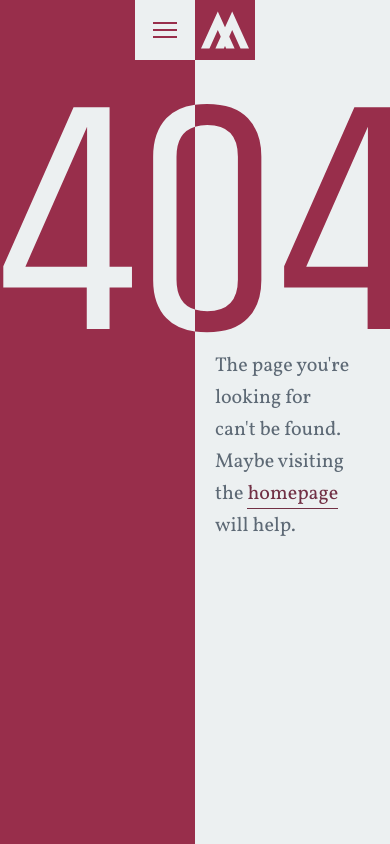
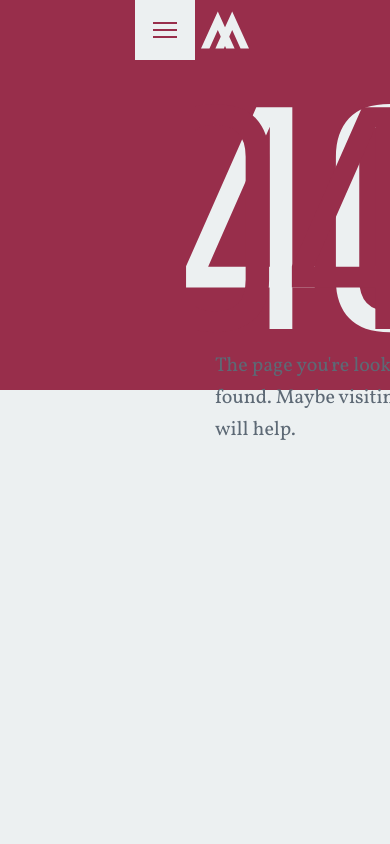
Before and after one commit to hrwtz/Hrwtz, a PHP site: page /index.php in a window 390 px wide. Run offline with PHP 8.4, Linux system fonts and the light colour scheme; some libraries are stand-ins or nearby versions.

Commit message:
Working on homepage responsive

```diff
--- a/_/css/application.css
+++ b/_/css/application.css
@@ -233,7 +233,23 @@ ul {
   color: #263146;
   font-style: italic; }
 
-/* line 93, ../sass/foundation/_base.scss */
+/* line 89, ../sass/foundation/_base.scss */
+h1, .h1 {
+  position: relative;
+  top: 50%;
+  width: 200%;
+  color: #ecf0f1;
+  font-size: 16.5em;
+  font-family: "Khand", sans-serif;
+  line-height: 0.69697em;
+  text-align: center; }
+
+/* line 100, ../sass/foundation/_base.scss */
+.h1--right {
+  left: -100%;
+  color: #982e4b; }
+
+/* line 105, ../sass/foundation/_base.scss */
 h2, .h2 {
   margin-bottom: 0.33333em;
   color: #263146;
@@ -242,15 +258,15 @@ h2, .h2 {
   line-height: 0.83333;
   text-transform: uppercase; }
   @media screen and (max-width: 41.875em) {
-    /* line 93, ../sass/foundation/_base.scss */
+    /* line 105, ../sass/foundation/_base.scss */
     h2, .h2 {
       font-size: 2.3em; } }
 
-/* line 106, ../sass/foundation/_base.scss */
+/* line 118, ../sass/foundation/_base.scss */
 .h2--mbl {
   margin-bottom: 1em; }
 
-/* line 110, ../sass/foundation/_base.scss */
+/* line 122, ../sass/foundation/_base.scss */
 h3, .h3 {
   margin-bottom: 0.41667em;
   color: #713045;
@@ -258,11 +274,11 @@ h3, .h3 {
   font-style: italic;
   line-height: 1.33333; }
 
-/* line 118, ../sass/foundation/_base.scss */
+/* line 130, ../sass/foundation/_base.scss */
 h4, .h4 {
   margin-bottom: 1em; }
 
-/* line 129, ../sass/foundation/_base.scss */
+/* line 141, ../sass/foundation/_base.scss */
 h1:last-child, .h1:last-child,
 h2:last-child, .h2:last-child,
 h3:last-child, .h3:last-child,
@@ -271,17 +287,17 @@ p:last-child, .p:last-child,
 ul:last-child {
   margin-bottom: 0; }
 
-/* line 141, ../sass/foundation/_base.scss */
+/* line 153, ../sass/foundation/_base.scss */
 p a,
 .p a {
   border-bottom: 1px solid #713045; }
   @media print {
-    /* line 145, ../sass/foundation/_base.scss */
+    /* line 157, ../sass/foundation/_base.scss */
     p a:after,
     .p a:after {
       content: " (" attr(href) ") "; } }
 
-/* line 151, ../sass/foundation/_base.scss */
+/* line 163, ../sass/foundation/_base.scss */
 a {
   color: #713045; }
 
@@ -296,26 +312,10 @@ a {
     color: $c-subdue;
   }
 }*/
-/* line 169, ../sass/foundation/_base.scss */
+/* line 181, ../sass/foundation/_base.scss */
 img {
   height: auto;
   max-width: 100%; }
-
-/* line 174, ../sass/foundation/_base.scss */
-.h1 {
-  position: relative;
-  top: 50%;
-  width: 200%;
-  color: #ecf0f1;
-  font-size: 16.5em;
-  font-family: "Khand", sans-serif;
-  line-height: 0.69697em;
-  text-align: center; }
-
-/* line 185, ../sass/foundation/_base.scss */
-.h1--right {
-  left: -100%;
-  color: #982e4b; }
 
 /* line 15, ../sass/components/_well.scss */
 .well {
@@ -341,6 +341,14 @@ img {
 .well--s {
   margin-bottom: 3em;
   margin-top: 3em; }
+  @media screen and (max-width: 50em) {
+    /* line 42, ../sass/components/_well.scss */
+    .well--s {
+      margin-top: 5em;
+      margin-bottom: 5em; }
+      /* line 50, ../sass/components/_well.scss */
+      .well--s:first-of-type {
+        margin-top: 6em; } }
 
 /* line 15, ../sass/components/_cell.scss */
 .cell {
@@ -381,57 +389,77 @@ img {
     /* line 56, ../sass/components/_cell.scss */
     .cell--half {
       width: 100%; } }
+  @media screen and (max-width: 50em) {
+    /* line 56, ../sass/components/_cell.scss */
+    .cell--half {
+      float: none;
+      width: 100%;
+      height: auto;
+      min-height: 15em;
+      overflow: hidden; } }
 
-/* line 69, ../sass/components/_cell.scss */
+/* line 77, ../sass/components/_cell.scss */
 .cell--404 {
   position: static;
   margin-left: 50%;
   overflow: hidden; }
 
-/* line 75, ../sass/components/_cell.scss */
+/* line 83, ../sass/components/_cell.scss */
 .cell-content--left {
   float: right;
   padding-left: 1em;
   padding-right: 20%; }
-  @media print {
-    /* line 75, ../sass/components/_cell.scss */
+  @media print, screen and (max-width: 50em) {
+    /* line 83, ../sass/components/_cell.scss */
     .cell-content--left {
       float: none;
       padding-left: 0;
       padding-right: 0; } }
 
-/* line 88, ../sass/components/_cell.scss */
+/* line 96, ../sass/components/_cell.scss */
 .cell-content--right {
   float: left;
   padding-right: 1em;
   padding-left: 20%; }
-  @media print {
-    /* line 88, ../sass/components/_cell.scss */
+  @media print, screen and (max-width: 50em) {
+    /* line 96, ../sass/components/_cell.scss */
     .cell-content--right {
       float: none;
       padding-left: 0;
       padding-right: 0; } }
 
+@media print, screen and (max-width: 50em) {
+  /* line 109, ../sass/components/_cell.scss */
+  .cell--mono {
+    padding-left: 1em;
+    padding-right: 1em; } }
+
 /* line 15, ../sass/components/_row.scss */
 .row {
   position: relative;
   overflow: hidden;
-  padding: 0 1em; }
+  padding-left: 1em;
+  padding-right: 1em; }
 
-/* line 27, ../sass/components/_row.scss */
+/* line 28, ../sass/components/_row.scss */
 .row--window,
 .row--minwindow {
   padding: 0;
   height: 100%; }
   @media print {
-    /* line 27, ../sass/components/_row.scss */
+    /* line 28, ../sass/components/_row.scss */
     .row--window,
     .row--minwindow {
       height: auto;
       padding-top: 2em;
       padding-bottom: 2em; } }
+  @media screen and (max-width: 50em) {
+    /* line 28, ../sass/components/_row.scss */
+    .row--window,
+    .row--minwindow {
+      height: auto; } }
 
-/* line 39, ../sass/components/_row.scss */
+/* line 44, ../sass/components/_row.scss */
 .row--minwindow {
   height: auto;
   min-height: 100%; }
@@ -467,12 +495,12 @@ img {
   -ms-backface-visibility: hidden;
   -o-backface-visibility: hidden;
   backface-visibility: hidden; }
-  @media print {
+  @media print, screen and (max-width: 50em) {
     /* line 24, ../sass/components/_navigation.scss */
     .navigationSide {
       display: none; } }
 
-/* line 43, ../sass/components/_navigation.scss */
+/* line 44, ../sass/components/_navigation.scss */
 .navigation-clip {
   position: absolute;
   top: 0;
@@ -482,7 +510,7 @@ img {
   pointer-events: none;
   clip: rect(auto, auto, auto, auto); }
 
-/* line 53, ../sass/components/_navigation.scss */
+/* line 54, ../sass/components/_navigation.scss */
 .navigation-list {
   position: absolute;
   top: 0;
@@ -503,13 +531,13 @@ img {
   text-transform: uppercase;
   white-space: nowrap; }
   @media screen and (max-width: 50em) {
-    /* line 53, ../sass/components/_navigation.scss */
+    /* line 54, ../sass/components/_navigation.scss */
     .navigation-list {
       -webkit-transition: all 0.6s ease;
       -moz-transition: all 0.6s ease;
       -o-transition: all 0.6s ease;
       transition: all 0.6s ease; } }
-  /* line 74, ../sass/components/_navigation.scss */
+  /* line 75, ../sass/components/_navigation.scss */
   .is-open .navigation-list {
     -webkit-transition: all 0.3s cubic-bezier(0.6, -0.28, 0.735, 0.045);
     -moz-transition: all 0.3s cubic-bezier(0.6, -0.28, 0.735, 0.045);
@@ -519,7 +547,7 @@ img {
     width: 50%;
     padding-right: 3em; }
     @media screen and (max-width: 50em) {
-      /* line 74, ../sass/components/_navigation.scss */
+      /* line 75, ../sass/components/_navigation.scss */
       .is-open .navigation-list {
         width: 100%;
         -webkit-transition: all 0.6s ease;
@@ -527,22 +555,22 @@ img {
         -o-transition: all 0.6s ease;
         transition: all 0.6s ease; } }
 
-/* line 87, ../sass/components/_navigation.scss */
+/* line 88, ../sass/components/_navigation.scss */
 .navigation-item {
   display: inline-block; }
   @media screen and (max-width: 25em) {
-    /* line 87, ../sass/components/_navigation.scss */
+    /* line 88, ../sass/components/_navigation.scss */
     .navigation-item {
       font-size: 0.9em; } }
-  /* line 94, ../sass/components/_navigation.scss */
+  /* line 95, ../sass/components/_navigation.scss */
   .navigation-item:last-of-type {
     margin-right: 1em; }
 
-/* line 99, ../sass/components/_navigation.scss */
+/* line 100, ../sass/components/_navigation.scss */
 .navigation-item-link {
   padding: 0 0.25em; }
 
-/* line 103, ../sass/components/_navigation.scss */
+/* line 104, ../sass/components/_navigation.scss */
 .navigation-button {
   position: absolute;
   top: 0;
@@ -556,10 +584,10 @@ img {
   -moz-transition: left 0.3s;
   -o-transition: left 0.3s;
   transition: left 0.3s; }
-  /* line 114, ../sass/components/_navigation.scss */
+  /* line 115, ../sass/components/_navigation.scss */
   .navigation-button:nth-of-type(2) {
     margin-left: 0; }
-  /* line 118, ../sass/components/_navigation.scss */
+  /* line 119, ../sass/components/_navigation.scss */
   .navigation-button .icon {
     position: relative;
     top: 10%;
@@ -567,18 +595,18 @@ img {
     width: 80%;
     height: 80%; }
   @media screen and (max-width: 50em) {
-    /* line 103, ../sass/components/_navigation.scss */
+    /* line 104, ../sass/components/_navigation.scss */
     .navigation-button {
       -webkit-transition: left 0.6s ease;
       -moz-transition: left 0.6s ease;
       -o-transition: left 0.6s ease;
       transition: left 0.6s ease; } }
   @media screen and (max-width: 50em) {
-    /* line 130, ../sass/components/_navigation.scss */
+    /* line 131, ../sass/components/_navigation.scss */
     .is-open .navigation-button {
       left: 100%; } }
 
-/* line 139, ../sass/components/_navigation.scss */
+/* line 140, ../sass/components/_navigation.scss */
 .navigation-hamburger {
   position: relative;
   top: 50%;
@@ -590,7 +618,7 @@ img {
   margin-left: -20%;
   /* Set Up lines */
   /* Close State */ }
-  /* line 152, ../sass/components/_navigation.scss */
+  /* line 153, ../sass/components/_navigation.scss */
   .navigation-hamburger .navigation-hamburger-center, .navigation-hamburger:before, .navigation-hamburger:after {
     position: absolute;
     width: 100%;
@@ -609,37 +637,37 @@ img {
     -webkit-backface-visibility: hidden;
     -webkit-transform: translateZ(0); }
     @media screen and (max-width: 50em) {
-      /* line 152, ../sass/components/_navigation.scss */
+      /* line 153, ../sass/components/_navigation.scss */
       .navigation-hamburger .navigation-hamburger-center, .navigation-hamburger:before, .navigation-hamburger:after {
         -webkit-transition: all 0.6s ease;
         -moz-transition: all 0.6s ease;
         -o-transition: all 0.6s ease;
         transition: all 0.6s ease; } }
-  /* line 168, ../sass/components/_navigation.scss */
+  /* line 169, ../sass/components/_navigation.scss */
   .navigation-hamburger .navigation-hamburger-center {
     top: 0;
     left: 50%;
     margin-left: -50%; }
-  /* line 174, ../sass/components/_navigation.scss */
+  /* line 175, ../sass/components/_navigation.scss */
   .navigation-hamburger:before {
     top: -7px; }
-  /* line 178, ../sass/components/_navigation.scss */
+  /* line 179, ../sass/components/_navigation.scss */
   .navigation-hamburger:after {
     top: 7px; }
-  /* line 186, ../sass/components/_navigation.scss */
+  /* line 187, ../sass/components/_navigation.scss */
   .is-open .navigation-hamburger .navigation-hamburger-center, .is-open .navigation-hamburger:before, .is-open .navigation-hamburger:after {
     -webkit-transition: all 0.3s cubic-bezier(0.6, -0.28, 0.735, 0.045);
     -moz-transition: all 0.3s cubic-bezier(0.6, -0.28, 0.735, 0.045);
     -o-transition: all 0.3s cubic-bezier(0.6, -0.28, 0.735, 0.045);
     transition: all 0.3s cubic-bezier(0.6, -0.28, 0.735, 0.045); }
     @media screen and (max-width: 50em) {
-      /* line 186, ../sass/components/_navigation.scss */
+      /* line 187, ../sass/components/_navigation.scss */
       .is-open .navigation-hamburger .navigation-hamburger-center, .is-open .navigation-hamburger:before, .is-open .navigation-hamburger:after {
         -webkit-transition: all 0.6s ease;
         -moz-transition: all 0.6s ease;
         -o-transition: all 0.6s ease;
         transition: all 0.6s ease; } }
-  /* line 194, ../sass/components/_navigation.scss */
+  /* line 195, ../sass/components/_navigation.scss */
   .is-open .navigation-hamburger:after {
     -webkit-transform: rotate(-45deg) translate(2px, 4px);
     -moz-transform: rotate(-45deg) translate(2px, 4px);
@@ -647,7 +675,7 @@ img {
     -o-transform: rotate(-45deg) translate(2px, 4px);
     transform: rotate(-45deg) translate(2px, 4px);
     transform-origin: bottom left; }
-  /* line 199, ../sass/components/_navigation.scss */
+  /* line 200, ../sass/components/_navigation.scss */
   .is-open .navigation-hamburger:before {
     -webkit-transform: rotate(45deg) translate(1px, -3px);
     -moz-transform: rotate(45deg) translate(1px, -3px);
@@ -655,13 +683,13 @@ img {
     -o-transform: rotate(45deg) translate(1px, -3px);
     transform: rotate(45deg) translate(1px, -3px);
     transform-origin: bottom left; }
-  /* line 204, ../sass/components/_navigation.scss */
+  /* line 205, ../sass/components/_navigation.scss */
   .is-open .navigation-hamburger .navigation-hamburger-center {
     width: 0;
     margin-left: 0;
     opacity: .5; }
 
-/* line 212, ../sass/components/_navigation.scss */
+/* line 213, ../sass/components/_navigation.scss */
 .navigationSide-list {
   position: absolute;
   top: 50%;
@@ -673,23 +701,23 @@ img {
   transform: translateY(-50%);
   pointer-events: auto; }
 
-/* line 221, ../sass/components/_navigation.scss */
+/* line 222, ../sass/components/_navigation.scss */
 .navigationSide-item {
   position: relative;
   list-style: none; }
-  /* line 226, ../sass/components/_navigation.scss */
+  /* line 227, ../sass/components/_navigation.scss */
   .navigationSide-item.is-hover .navigationSide-dot {
     opacity: .7; }
-  /* line 229, ../sass/components/_navigation.scss */
+  /* line 230, ../sass/components/_navigation.scss */
   .navigationSide-item.is-hover .navigationSide-text {
     right: 0.71429em;
     right: 1.42857em;
     opacity: 1; }
-  /* line 237, ../sass/components/_navigation.scss */
+  /* line 238, ../sass/components/_navigation.scss */
   .navigationSide-item.active .navigationSide-dot {
     opacity: 1; }
 
-/* line 244, ../sass/components/_navigation.scss */
+/* line 245, ../sass/components/_navigation.scss */
 .navigationSide-dot {
   display: block;
   width: 0.5em;
@@ -706,7 +734,7 @@ img {
   -o-transition: all 0.3s;
   transition: all 0.3s; }
 
-/* line 255, ../sass/components/_navigation.scss */
+/* line 256, ../sass/components/_navigation.scss */
 .navigationSide-text {
   position: absolute;
   top: 50%;
@@ -720,11 +748,11 @@ img {
   transition: all 0.3s;
   font-size: 0.7em; }
 
-/* line 268, ../sass/components/_navigation.scss */
+/* line 269, ../sass/components/_navigation.scss */
 .navigationSide-item-link {
   display: block; }
 
-/* line 276, ../sass/components/_navigation.scss */
+/* line 277, ../sass/components/_navigation.scss */
 .navigationSide-dot--rectangle {
   position: relative;
   overflow: hidden;
@@ -734,7 +762,7 @@ img {
   -ms-border-radius: 0;
   -o-border-radius: 0;
   border-radius: 0; }
-  /* line 281, ../sass/components/_navigation.scss */
+  /* line 282, ../sass/components/_navigation.scss */
   .navigationSide-dot--rectangle:after {
     position: absolute;
     top: 0;
@@ -749,137 +777,137 @@ img {
     transform: rotate(45deg);
     backface-visibility: hidden; }
 
-/* line 297, ../sass/components/_navigation.scss */
+/* line 298, ../sass/components/_navigation.scss */
 .navigation-button--bcr .navigation-hamburger-center, .navigation-button--bcr
 .navigation-hamburger:before, .navigation-button--bcr
 .navigation-hamburger:after {
   background: #ecf0f1; }
-/* line 301, ../sass/components/_navigation.scss */
+/* line 302, ../sass/components/_navigation.scss */
 .navigation-button--bc0 .navigation-hamburger-center, .navigation-button--bc0
 .navigation-hamburger:before, .navigation-button--bc0
 .navigation-hamburger:after {
   background: #713045; }
-/* line 305, ../sass/components/_navigation.scss */
+/* line 306, ../sass/components/_navigation.scss */
 .navigation-button--bc1 .navigation-hamburger-center, .navigation-button--bc1
 .navigation-hamburger:before, .navigation-button--bc1
 .navigation-hamburger:after {
   background: #982e4b; }
-/* line 309, ../sass/components/_navigation.scss */
+/* line 310, ../sass/components/_navigation.scss */
 .navigation-button--bc2 .navigation-hamburger-center, .navigation-button--bc2
 .navigation-hamburger:before, .navigation-button--bc2
 .navigation-hamburger:after {
   background: #b0382f; }
-/* line 313, ../sass/components/_navigation.scss */
+/* line 314, ../sass/components/_navigation.scss */
 .navigation-button--bc3 .navigation-hamburger-center, .navigation-button--bc3
 .navigation-hamburger:before, .navigation-button--bc3
 .navigation-hamburger:after {
   background: #e05723; }
-/* line 317, ../sass/components/_navigation.scss */
+/* line 318, ../sass/components/_navigation.scss */
 .navigation-button--bc4 .navigation-hamburger-center, .navigation-button--bc4
 .navigation-hamburger:before, .navigation-button--bc4
 .navigation-hamburger:after {
   background: #f29727; }
 
-/* line 324, ../sass/components/_navigation.scss */
+/* line 325, ../sass/components/_navigation.scss */
 .navigation-button--bcr .icon {
   fill: #ecf0f1; }
 
-/* line 328, ../sass/components/_navigation.scss */
+/* line 329, ../sass/components/_navigation.scss */
 .navigation-button--bc0 .icon {
   fill: #713045; }
 
-/* line 332, ../sass/components/_navigation.scss */
+/* line 333, ../sass/components/_navigation.scss */
 .navigation-button--bc1 .icon {
   fill: #982e4b; }
 
-/* line 336, ../sass/components/_navigation.scss */
+/* line 337, ../sass/components/_navigation.scss */
 .navigation-button--bc2 .icon {
   fill: #b0382f; }
 
-/* line 340, ../sass/components/_navigation.scss */
+/* line 341, ../sass/components/_navigation.scss */
 .navigation-button--bc3 .icon {
   fill: #e05723; }
 
-/* line 344, ../sass/components/_navigation.scss */
+/* line 345, ../sass/components/_navigation.scss */
 .navigation-button--bc4 .icon {
   fill: #f29727; }
 
-/* line 351, ../sass/components/_navigation.scss */
+/* line 352, ../sass/components/_navigation.scss */
 .navigation-item-link--tcr {
   color: #ecf0f1; }
 
-/* line 355, ../sass/components/_navigation.scss */
+/* line 356, ../sass/components/_navigation.scss */
 .navigation-item-link--tc0 {
   color: #713045; }
 
-/* line 359, ../sass/components/_navigation.scss */
+/* line 360, ../sass/components/_navigation.scss */
 .navigation-item-link--tc1 {
   color: #982e4b; }
 
-/* line 363, ../sass/components/_navigation.scss */
+/* line 364, ../sass/components/_navigation.scss */
 .navigation-item-link--tc2 {
   color: #b0382f; }
 
-/* line 367, ../sass/components/_navigation.scss */
+/* line 368, ../sass/components/_navigation.scss */
 .navigation-item-link--tc3 {
   color: #e05723; }
 
-/* line 371, ../sass/components/_navigation.scss */
+/* line 372, ../sass/components/_navigation.scss */
 .navigation-item-link--tc4 {
   color: #f29727; }
 
-/* line 378, ../sass/components/_navigation.scss */
+/* line 379, ../sass/components/_navigation.scss */
 .navigation-list--cr .navigationSide-item.active .navigationSide-dot {
   -webkit-box-shadow: inset 0 0 0 8px #ecf0f1;
   -moz-box-shadow: inset 0 0 0 8px #ecf0f1;
   box-shadow: inset 0 0 0 8px #ecf0f1; }
-/* line 383, ../sass/components/_navigation.scss */
+/* line 384, ../sass/components/_navigation.scss */
 .navigation-list--cr .navigationSide-dot {
   -webkit-box-shadow: inset 0 0 0 1px #ecf0f1;
   -moz-box-shadow: inset 0 0 0 1px #ecf0f1;
   box-shadow: inset 0 0 0 1px #ecf0f1; }
-  /* line 385, ../sass/components/_navigation.scss */
+  /* line 386, ../sass/components/_navigation.scss */
   .navigation-list--cr .navigationSide-dot:after {
     background: #ecf0f1; }
-/* line 389, ../sass/components/_navigation.scss */
+/* line 390, ../sass/components/_navigation.scss */
 .navigation-list--cr .navigationSide-text {
   color: #ecf0f1; }
 
-/* line 397, ../sass/components/_navigation.scss */
+/* line 398, ../sass/components/_navigation.scss */
 .navigation-list--c1 .navigationSide-item.active .navigationSide-dot {
   -webkit-box-shadow: inset 0 0 0 8px #982e4b;
   -moz-box-shadow: inset 0 0 0 8px #982e4b;
   box-shadow: inset 0 0 0 8px #982e4b; }
-/* line 402, ../sass/components/_navigation.scss */
+/* line 403, ../sass/components/_navigation.scss */
 .navigation-list--c1 .navigationSide-dot {
   -webkit-box-shadow: inset 0 0 0 1px #982e4b;
   -moz-box-shadow: inset 0 0 0 1px #982e4b;
   box-shadow: inset 0 0 0 1px #982e4b; }
-  /* line 404, ../sass/components/_navigation.scss */
+  /* line 405, ../sass/components/_navigation.scss */
   .navigation-list--c1 .navigationSide-dot:after {
     background: #982e4b; }
-/* line 408, ../sass/components/_navigation.scss */
+/* line 409, ../sass/components/_navigation.scss */
 .navigation-list--c1 .navigationSide-text {
   color: #982e4b; }
 
-/* line 416, ../sass/components/_navigation.scss */
+/* line 417, ../sass/components/_navigation.scss */
 .navigation-list--c3 .navigationSide-item.active .navigationSide-dot {
   -webkit-box-shadow: inset 0 0 0 8px #e05723;
   -moz-box-shadow: inset 0 0 0 8px #e05723;
   box-shadow: inset 0 0 0 8px #e05723; }
-/* line 421, ../sass/components/_navigation.scss */
+/* line 422, ../sass/components/_navigation.scss */
 .navigation-list--c3 .navigationSide-dot {
   -webkit-box-shadow: inset 0 0 0 1px #e05723;
   -moz-box-shadow: inset 0 0 0 1px #e05723;
   box-shadow: inset 0 0 0 1px #e05723; }
-  /* line 423, ../sass/components/_navigation.scss */
+  /* line 424, ../sass/components/_navigation.scss */
   .navigation-list--c3 .navigationSide-dot:after {
     background: #e05723; }
-/* line 427, ../sass/components/_navigation.scss */
+/* line 428, ../sass/components/_navigation.scss */
 .navigation-list--c3 .navigationSide-text {
   color: #e05723; }
 
-/* line 433, ../sass/components/_navigation.scss */
+/* line 434, ../sass/components/_navigation.scss */
 .navigation-list--bcr .navigationSide-text {
   background-color: #ecf0f1;
   -webkit-box-shadow: 0 0 7px 7px #ecf0f1;
--- a/_/sass/components/_cell.scss
+++ b/_/sass/components/_cell.scss
@@ -64,6 +64,14 @@
         width: 100%;
     }
 
+    @media screen and (max-width: $g-m) {
+        float: none;
+        width: 100%;
+        height: auto;
+        min-height: em(300px);
+        overflow: hidden;
+    }
+
 }
 
 .cell--404{
@@ -77,7 +85,7 @@
     padding-left: $b-space;
     padding-right: 20%;
 
-    @media print {
+    @media print, screen and (max-width: $g-m) {
         float: none;
         padding-left: 0;
         padding-right: 0;
@@ -90,10 +98,18 @@
     padding-right: $b-space;
     padding-left: 20%;
 
-    @media print {
+    @media print, screen and (max-width: $g-m) {
         float: none;
         padding-left: 0;
         padding-right: 0;
     }
 
 }
+
+.cell--mono{
+
+    @media print, screen and (max-width: $g-m) {
+        padding-left: $b-space;
+        padding-right: $b-space;
+    }
+}
--- a/_/sass/components/_navigation.scss
+++ b/_/sass/components/_navigation.scss
@@ -30,7 +30,8 @@
     z-index: 950;
     @include backface-visibility(hidden);
 
-    @media print {
+    @media  print,
+            screen and (max-width: $g-m) {
         display: none;
     }
 
--- a/_/sass/components/_row.scss
+++ b/_/sass/components/_row.scss
@@ -15,7 +15,8 @@
 .row{
     position: relative;
     overflow: hidden;
-    padding: 0 $b-space;
+    padding-left: $b-space;
+    padding-right: $b-space;
 }
 
 // -------------------------------------
@@ -34,6 +35,10 @@
         padding-bottom: $b-space-2x;
     }
 
+    @media screen and (max-width: $g-m) {
+        height: auto;
+    }
+
 }
 
 .row--minwindow{
--- a/_/sass/components/_well.scss
+++ b/_/sass/components/_well.scss
@@ -42,4 +42,13 @@
 .well--s{
     margin-bottom: $b-space-3x;
     margin-top: $b-space-3x;
+
+    @media screen and (max-width: $g-m) {
+        margin-top: $b-space * 5;
+        margin-bottom: $b-space * 5;
+
+        &:first-of-type{
+            margin-top: $b-space * 6;
+        }
+    }
 }
--- a/_/sass/foundation/_base.scss
+++ b/_/sass/foundation/_base.scss
@@ -87,7 +87,19 @@ h4, .h4 {
 }
 
 h1, .h1 {
+    position: relative;
+    top: 50%;
+    width: 200%;
+    color: $c-text-invert;
+    font-size: em(330px);
+    font-family: $b-fontFamily-heading;
+    line-height: em(230px, 330px);
+    text-align: center;
+}
 
+.h1--right{
+    left: -100%;
+    color: $c-canvasBg1;
 }
 
 h2, .h2 {
@@ -170,19 +182,3 @@ img {
   height: auto;
   max-width: 100%;
 }
-
-.h1{
-    position: relative;
-    top: 50%;
-    width: 200%;
-    color: $c-text-invert;
-    font-size: em(330px);
-    font-family: $b-fontFamily-heading;
-    line-height: em(230px, 330px);
-    text-align: center;
-}
-
-.h1--right{
-    left: -100%;
-    color: $c-canvasBg1;
-}
```
Also changed, not shown: _/js/pro/global.js (+49 -4 lines), _/js/src/common.js (+49 -4 lines), home.php (+5 -23 lines), _/js/pro/global.min.js.
